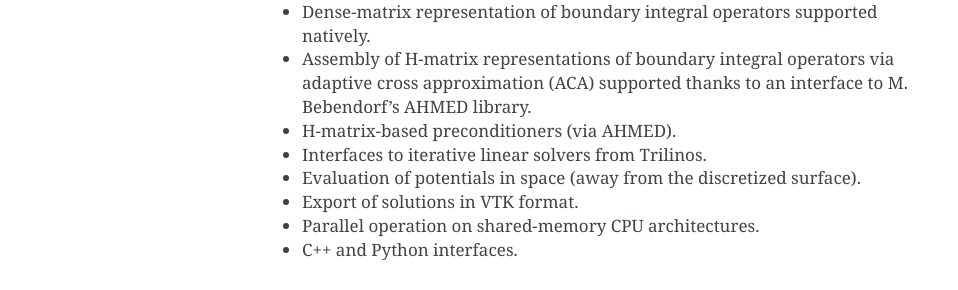
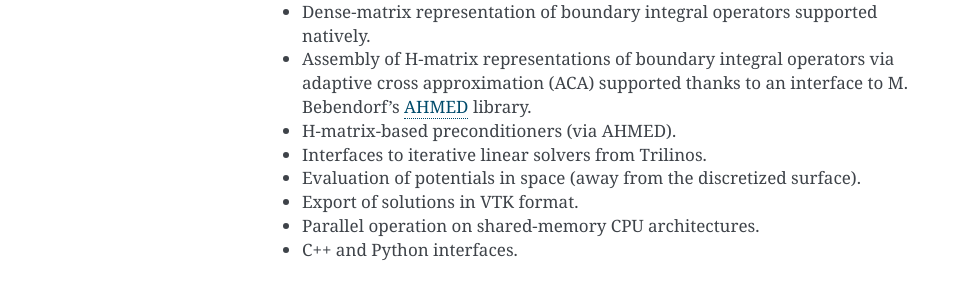
Before and after one commit to evantwout/web, a Sphinx documentation site: the page built from source/index.rst, in a window 1280 px wide. Shown: the part 590-880 px from the top of the page, without its empty margins (148-1106 px from the left). Built offline with Sphinx 7.4.7, drawn with Linux system fonts in a browser that asks for light colours; formulas are drawn with MathJax 3; part of the change alters nothing that is shown.

```diff
--- a/source/index.rst
+++ b/source/index.rst
@@ -32,7 +32,7 @@ The project is still in development but already usable for certain problems. The
 
 - Assembly of H-matrix representations of boundary integral operators via
   adaptive cross approximation (ACA) supported thanks to an interface to
-  M. Bebendorf’s AHMED library.
+  M. Bebendorf’s `AHMED <http://bebendorf.ins.uni-bonn.de/AHMED.html>`_ library.
 
 - H-matrix-based preconditioners (via AHMED).
 
```
